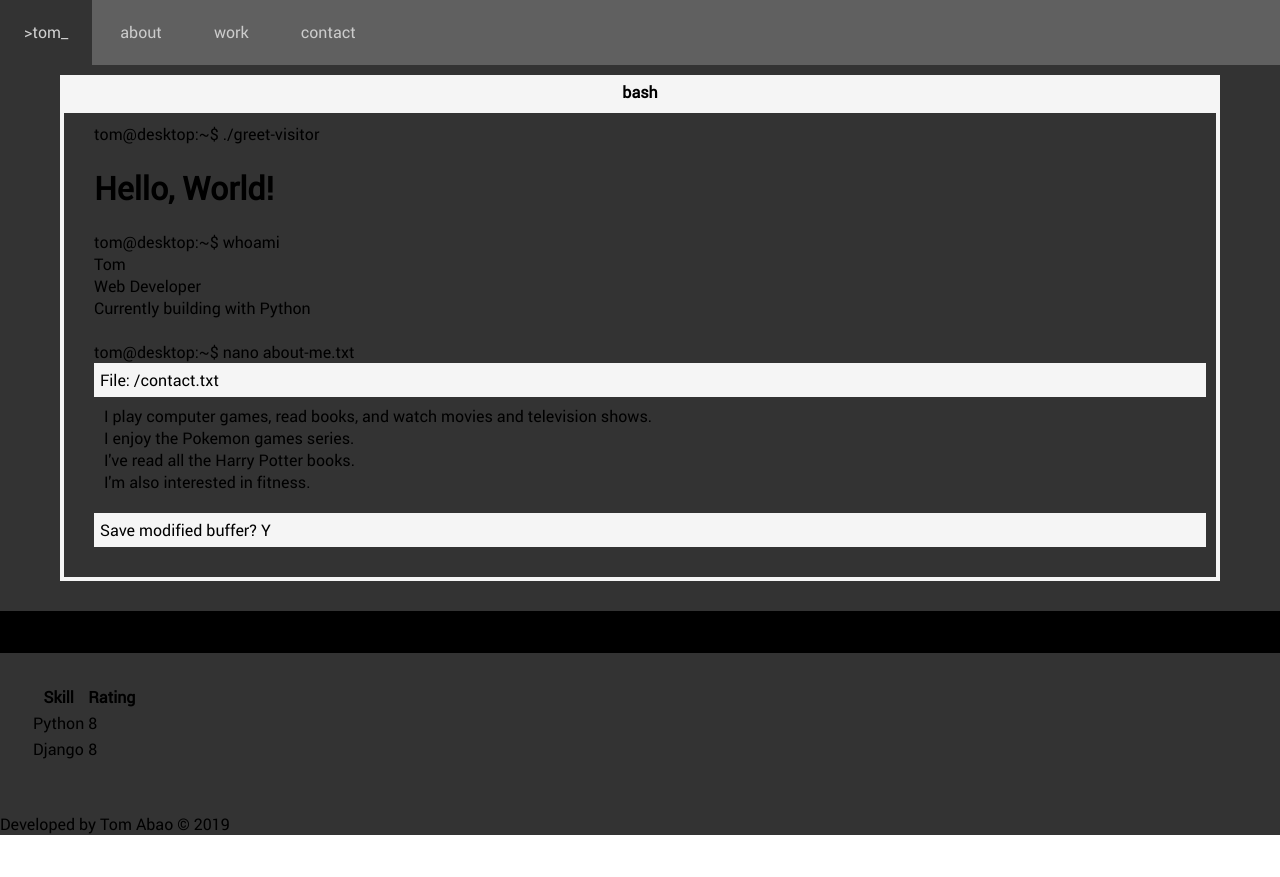
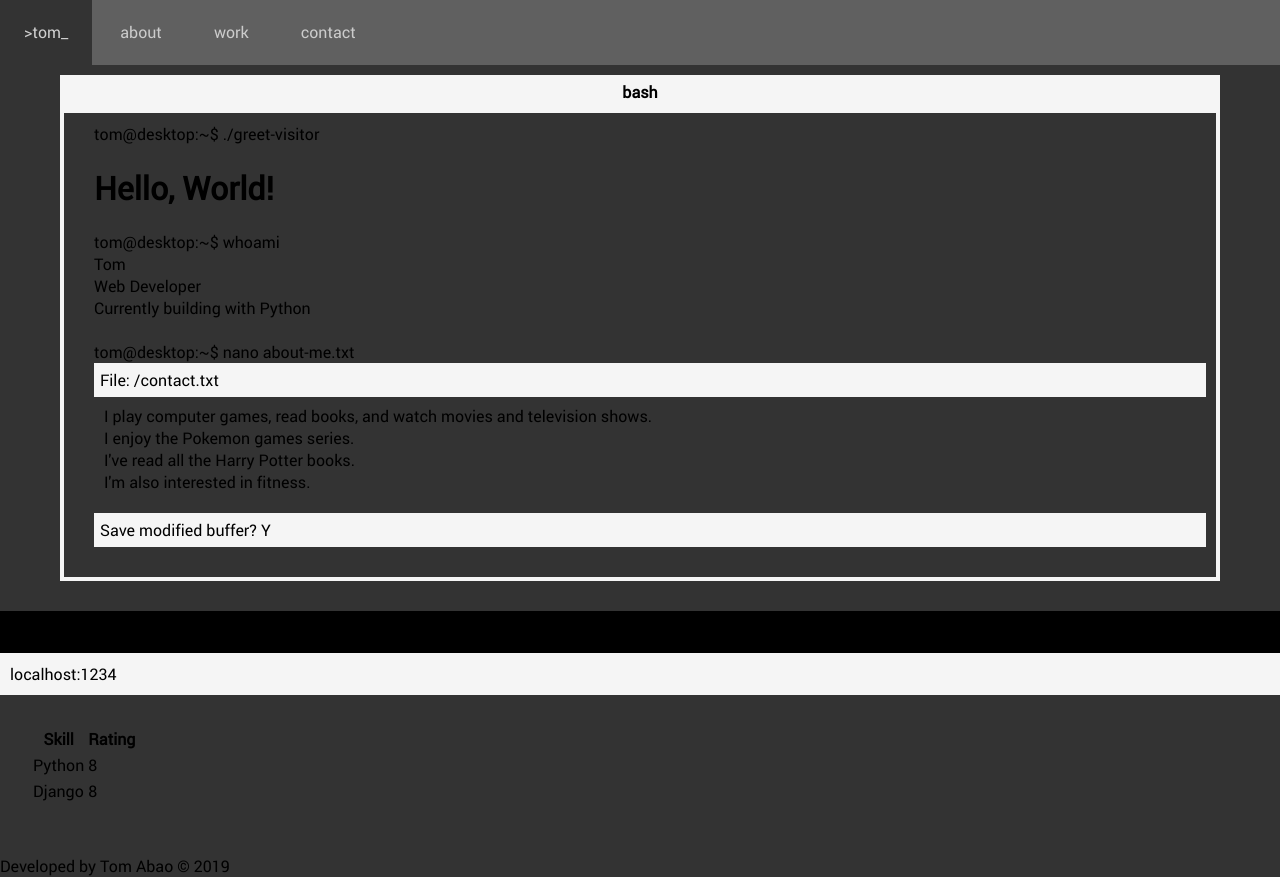
Before and after one commit to kormin/react-portfolio, a React (Create React App) app: page / in a window 1280 px wide. Before the commit the page ends 835 px from the top, so only its background shows below. Built offline with nearby package versions, Linux system fonts and the light colour scheme.

Commit message:
add browser address bar

```diff
--- a/src/components/Work.js
+++ b/src/components/Work.js
@@ -6,6 +6,9 @@ class Work extends Component {
       <div id="work" className="row">
         <div className="browser-titlebar">
           Tom's Portfolio
+        </div>
+        <div className="browser-address-bar">
+          localhost:1234
         </div>
         <div className="browser-content">
           <table>
--- a/src/main.css
+++ b/src/main.css
@@ -79,6 +79,11 @@ ul.taskbar > li > a:hover {
   padding: 10px;
 }
 
+.browser-address-bar {
+  background-color: #f5f5f5;
+  padding: 10px;
+}
+
 .browser-content {
   padding: 30px;
 }
```
